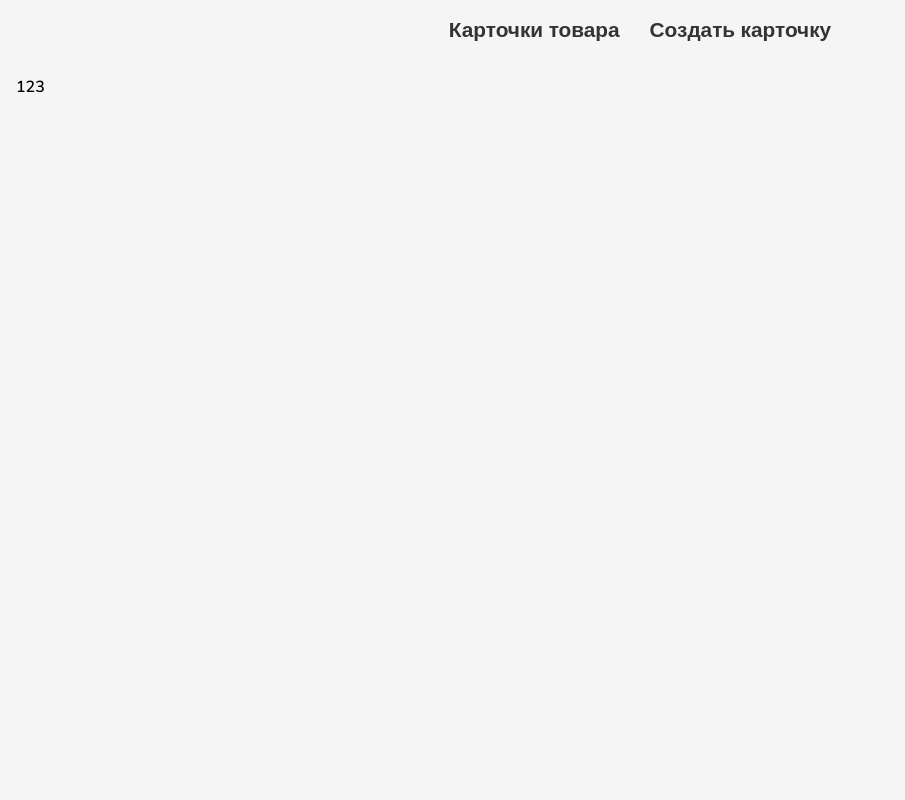
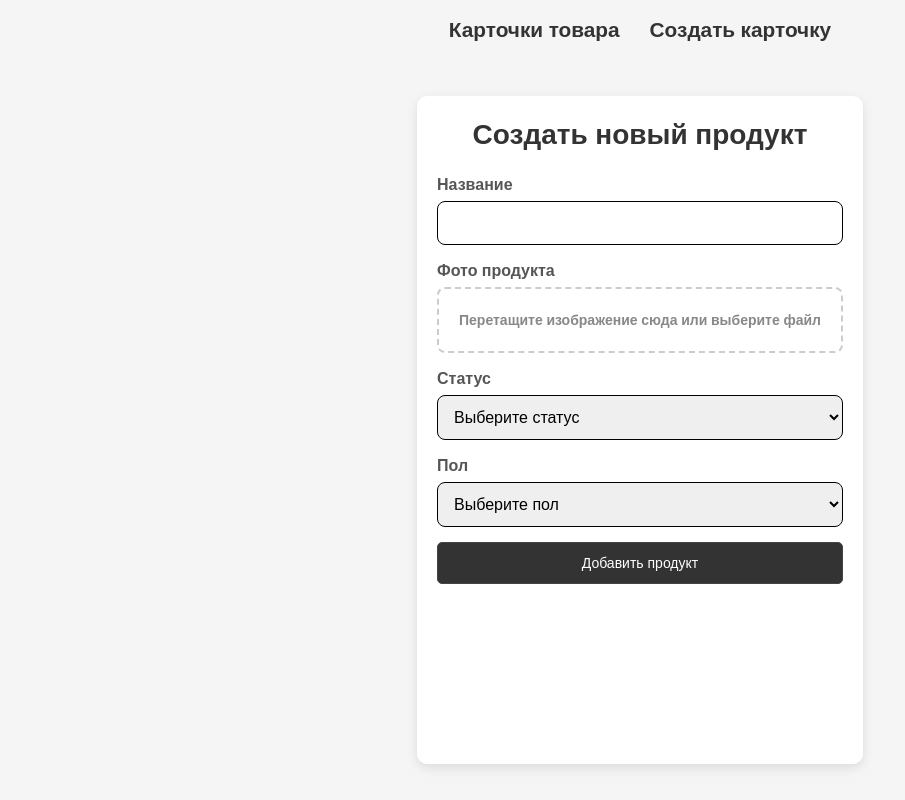
Before and after one commit to MaksQw12/product-cards-app, a React (Vite) app: page /create-products in a window 1280 px wide. Shown: the whole page, without its empty margins (0-905 px from the left). Built offline with nearby package versions, Linux system fonts and the light colour scheme.

Commit message:
finished create product page

```diff
--- a/src/components/ProductCard/ProductCard.tsx
+++ b/src/components/ProductCard/ProductCard.tsx
@@ -27,7 +27,9 @@ const ProductCard: React.FC<CardProps> = ({
   const navigate = useNavigate();
   const setSelectedProduct = useProductStore((state) => state.setSelectedProduct);
   const handleCardClick = () => {
-    setSelectedProduct({ id, name, image: imageUrl, status: _status, gender: _gender, liked });
+    const productData = { id, name, image: imageUrl, status: _status, gender: _gender, liked };
+    localStorage.setItem('selectedProduct', JSON.stringify(productData));
+    setSelectedProduct(productData);
     navigate(`/product-details/${id}`);
   };
 
--- a/src/pages/CreateProducts.tsx
+++ b/src/pages/CreateProducts.tsx
@@ -1,5 +1,136 @@
+import { useState } from 'react';
+import { useNavigate } from 'react-router-dom';
+import styles from '../styles/createProduct.module.scss';
+import { useProductStore } from '../store/ProductStore';
+
 const CreateProducts = () => {
-  return <div>123</div>;
+  const [name, setName] = useState('');
+  const [image, setImage] = useState('');
+  const [status, setStatus] = useState('');
+  const [gender, setGender] = useState('');
+  const [error, setError] = useState<string | null>(null);
+
+  const navigate = useNavigate();
+  const addProduct = useProductStore((state) => state.addProduct);
+
+  const handleImageUpload = (event: React.ChangeEvent<HTMLInputElement> | React.DragEvent) => {
+    event.preventDefault();
+    let file: File | null = null;
+
+    if (event.type === 'drop') {
+      file = (event as React.DragEvent).dataTransfer.files[0];
+    } else if (event.target instanceof HTMLInputElement && event.target.files) {
+      file = event.target.files[0];
+    }
+
+    if (file) {
+      const reader = new FileReader();
+      reader.onloadend = () => {
+        setImage(reader.result as string);
+      };
+      reader.readAsDataURL(file);
+    }
+  };
+
+  const handleSubmit = (e: React.FormEvent) => {
+    e.preventDefault();
+
+    if (!name || !image || !status || !gender) {
+      setError('Все поля обязательны для заполнения');
+      return;
+    }
+
+    const newProduct = {
+      id: Date.now(),
+      name,
+      image,
+      status,
+      gender,
+      liked: false,
+    };
+
+    addProduct(newProduct);
+
+    setName('');
+    setImage('');
+    setStatus('');
+    setGender('');
+
+    navigate(-1);
+  };
+
+  return (
+    <div className={styles.createProduct}>
+      <h2>Создать новый продукт</h2>
+      <form onSubmit={handleSubmit} className={styles.productForm}>
+        <div className={styles.formGroup}>
+          <label htmlFor="name">Название</label>
+          <input
+            type="text"
+            id="name"
+            value={name}
+            onChange={(e) => setName(e.target.value)}
+            required
+            className={styles.inputField}
+          />
+        </div>
+        <div className={styles.formGroup}>
+          <label htmlFor="image">Фото продукта</label>
+          <div
+            className={styles.imageUpload}
+            onDrop={handleImageUpload}
+            onDragOver={(e) => e.preventDefault()}
+            onClick={() => document.getElementById('image')?.click()}>
+            <input
+              type="file"
+              id="image"
+              accept="image/*"
+              onChange={handleImageUpload}
+              className={styles.fileInput}
+              style={{ display: 'none' }}
+            />
+            {image ? (
+              <img src={image} alt="product" className={styles.previewImage} />
+            ) : (
+              <span>Перетащите изображение сюда или выберите файл</span>
+            )}
+          </div>
+        </div>
+        <div className={styles.formGroup}>
+          <label htmlFor="status">Статус</label>
+          <select
+            id="status"
+            value={status}
+            onChange={(e) => setStatus(e.target.value)}
+            required
+            className={styles.inputField}>
+            <option value="">Выберите статус</option>
+            <option value="Alive">Жив</option>
+            <option value="Dead">Мертв</option>
+          </select>
+        </div>
+        <div className={styles.formGroup}>
+          <label htmlFor="gender">Пол</label>
+          <select
+            id="gender"
+            value={gender}
+            onChange={(e) => setGender(e.target.value)}
+            required
+            className={styles.inputField}>
+            <option value="">Выберите пол</option>
+            <option value="Male">Мужской</option>
+            <option value="Female">Женский</option>
+          </select>
+        </div>
+
+        {error && <p className={styles.errorMessage}>{error}</p>}
+
+        <button type="submit" className={styles.submitButton}>
+          Добавить продукт
+        </button>
+      </form>
+    </div>
+  );
 };
 
 export default CreateProducts;
--- a/src/pages/DetailProduct.tsx
+++ b/src/pages/DetailProduct.tsx
@@ -1,10 +1,19 @@
 import styles from '../styles/detailProduct.module.scss';
 import { useProductStore } from '../store/ProductStore';
 import { useNavigate } from 'react-router-dom';
+import { useEffect } from 'react';
 
 const DetailProduct = () => {
   const navigate = useNavigate();
   const selectedProduct = useProductStore((state) => state.selectedProduct);
+  const setSelectedProduct = useProductStore((state) => state.setSelectedProduct);
+
+  useEffect(() => {
+    const storedProduct = localStorage.getItem('selectedProduct');
+    if (storedProduct && !selectedProduct) {
+      setSelectedProduct(JSON.parse(storedProduct));
+    }
+  }, [setSelectedProduct, selectedProduct]);
 
   if (!selectedProduct) {
     return <div className={styles['product-detail']}>Продукт не найден</div>;
--- a/src/store/ProductStore.ts
+++ b/src/store/ProductStore.ts
@@ -23,6 +23,7 @@ interface ProductsState {
   setSearchQuery: (query: string) => void;
   setFilterType: (filter: string) => void;
   setSelectedProduct: (product: Product) => void;
+  addProduct: (product: Product) => void;
 }
 
 export const useProductStore = create<ProductsState>((set) => ({
@@ -34,22 +35,27 @@ export const useProductStore = create<ProductsState>((set) => ({
   selectedProduct: null,
 
   setProducts: (products, totalPages) =>
-    set((state) => ({
-      products: products.map((product) => {
+    set((state) => {
+      const updatedProducts = products.map((product) => {
         const existingProduct = state.products.find((p) => p.id === product.id);
         return { ...product, liked: existingProduct ? existingProduct.liked : false };
-      }),
-      totalPages,
-    })),
+      });
+
+      return {
+        products: updatedProducts,
+        totalPages,
+      };
+    }),
 
   setPage: (page) => set(() => ({ page })),
 
   toggleLike: (id) =>
-    set((state) => ({
-      products: state.products.map((product) =>
+    set((state) => {
+      const updatedProducts = state.products.map((product) =>
         product.id === id ? { ...product, liked: !product.liked } : product,
-      ),
-    })),
+      );
+      return { products: updatedProducts };
+    }),
 
   deleteProduct: (id) =>
     set((state) => ({
@@ -59,4 +65,16 @@ export const useProductStore = create<ProductsState>((set) => ({
 
   setFilterType: (filter) => set(() => ({ filterType: filter })),
   setSelectedProduct: (product) => set(() => ({ selectedProduct: product })),
+
+  addProduct: (product) =>
+    set((state) => {
+      const isProductExist = state.products.some((p) => p.id === product.id);
+      if (isProductExist) {
+        return { products: state.products };
+      }
+
+      return {
+        products: [{ ...product, liked: false }, ...state.products],
+      };
+    }),
 }));
--- /dev/null
+++ b/src/styles/createProduct.module.scss
@@ -0,0 +1,92 @@
+.createProduct {
+  padding: 20px;
+  background-color: #ffffff;
+  border-radius: 10px;
+  max-width: 600px;
+  margin: 20px auto;
+  box-shadow: 0 4px 12px rgba(0, 0, 0, 0.1);
+}
+
+h2 {
+  text-align: center;
+  color: #333;
+  font-size: 28px;
+  margin-bottom: 20px;
+}
+
+.productForm {
+  display: flex;
+  flex-direction: column;
+  gap: 15px;
+}
+
+.formGroup {
+  display: flex;
+  flex-direction: column;
+  gap: 5px;
+}
+
+label {
+  font-weight: bold;
+  color: #555;
+}
+
+.inputField {
+  padding: 12px;
+  font-size: 16px;
+  border: 1px solid black;
+  border-radius: 8px;
+  transition: border-color 0.3s;
+}
+
+.inputField:focus {
+  border-color: #4caf50;
+  outline: none;
+}
+
+.errorMessage {
+  color: red;
+  font-size: 14px;
+  margin-bottom: 10px;
+}
+
+.submitButton {
+  background-color: #333;
+  color: white;
+  border: 1px solid #444;
+  padding: 12px 25px;
+  cursor: pointer;
+  border-radius: 5px;
+  font-size: 14px;
+  margin-bottom: 20px;
+  transition: background-color 0.3s ease;
+}
+
+.submitButton:hover {
+  background-color: #555;
+}
+
+.imageUpload {
+  border: 2px dashed #ccc;
+  border-radius: 8px;
+  padding: 20px;
+  text-align: center;
+  cursor: pointer;
+  transition: background-color 0.3s;
+}
+
+.imageUpload:hover {
+  background-color: #f8f8f8;
+}
+
+.previewImage {
+  max-width: 100%;
+  max-height: 200px;
+  object-fit: cover;
+  margin-top: 10px;
+}
+
+span {
+  font-size: 14px;
+  color: #888;
+}
```
